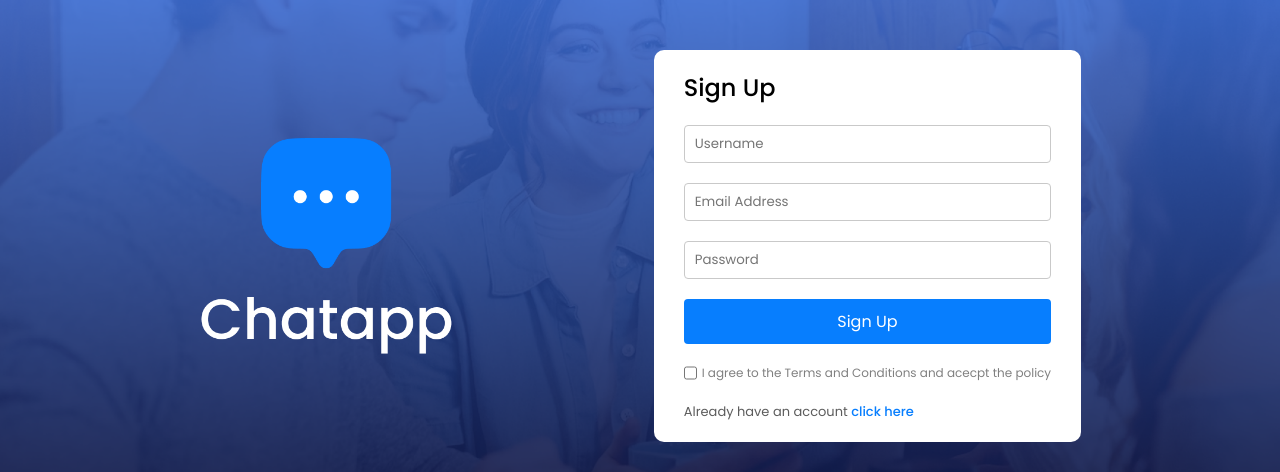
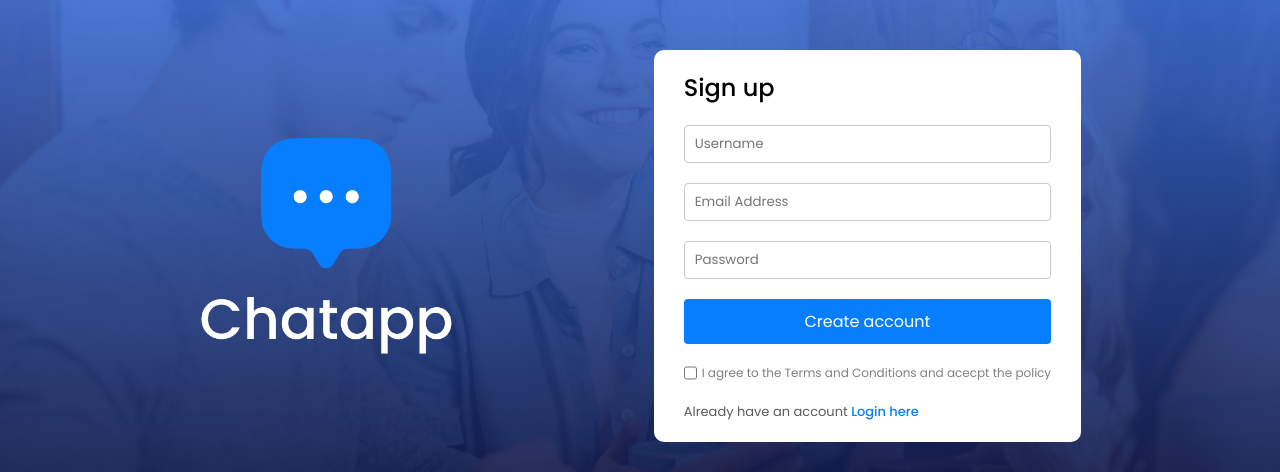
Before and after one commit to sandeep-mz/mychatgram, a React (Vite) app: page / in a window 1280 px wide. Shown: the part 154-626 px from the top of the page. Built offline with nearby package versions, Linux system fonts and the light colour scheme.

Commit message:
login 29/09/2024

```diff
--- a/src/pages/Login/Login.jsx
+++ b/src/pages/Login/Login.jsx
@@ -1,23 +1,31 @@
-import React from 'react'
+import React, { useState } from 'react'
 import './Login.css'
 import assets from '../../assets/assets'
 
 const Login = () => {
+
+  const [currState, setCurrState] = useState("Sign up");
+
   return (
     <div className='login'>
       <img src={assets.logo_big} alt="" className="logo" />
       <form className="login-form">
-        <h2>Sign Up</h2>
-        <input type="text" placeholder='Username' className="form-input" required />
+        <h2>{currState}</h2>
+        {currState === "Sign up"?<input type="text" placeholder='Username' className="form-input" required />:null}
         <input type="email" placeholder='Email Address' className="form-input" required />
         <input type="password" placeholder='Password' className="form-input" required/>
-        <button type="submit" className="\">Sign Up</button>
+        <button type="submit" >{currState === "Sign up"?"Create account":"Login now"}</button>
         <div className="login-term">
           <input type="checkbox" />
           <p>I agree to the Terms and Conditions and acecpt the policy</p>
         </div>
         <div className="login-forgot">
-          <p className="login-toggle">Already have an account <span>click here</span> </p>
+          {
+            currState === "Sign up"?
+            <p className="login-toggle">Already have an account <span onClick={()=>setCurrState("Login")}>Login here</span> </p>
+            :<p className="login-toggle">Create an account <span onClick={()=>setCurrState("Sign up")}>click here</span> </p>
+          }
+
         </div>
       </form>
     </div>
```
